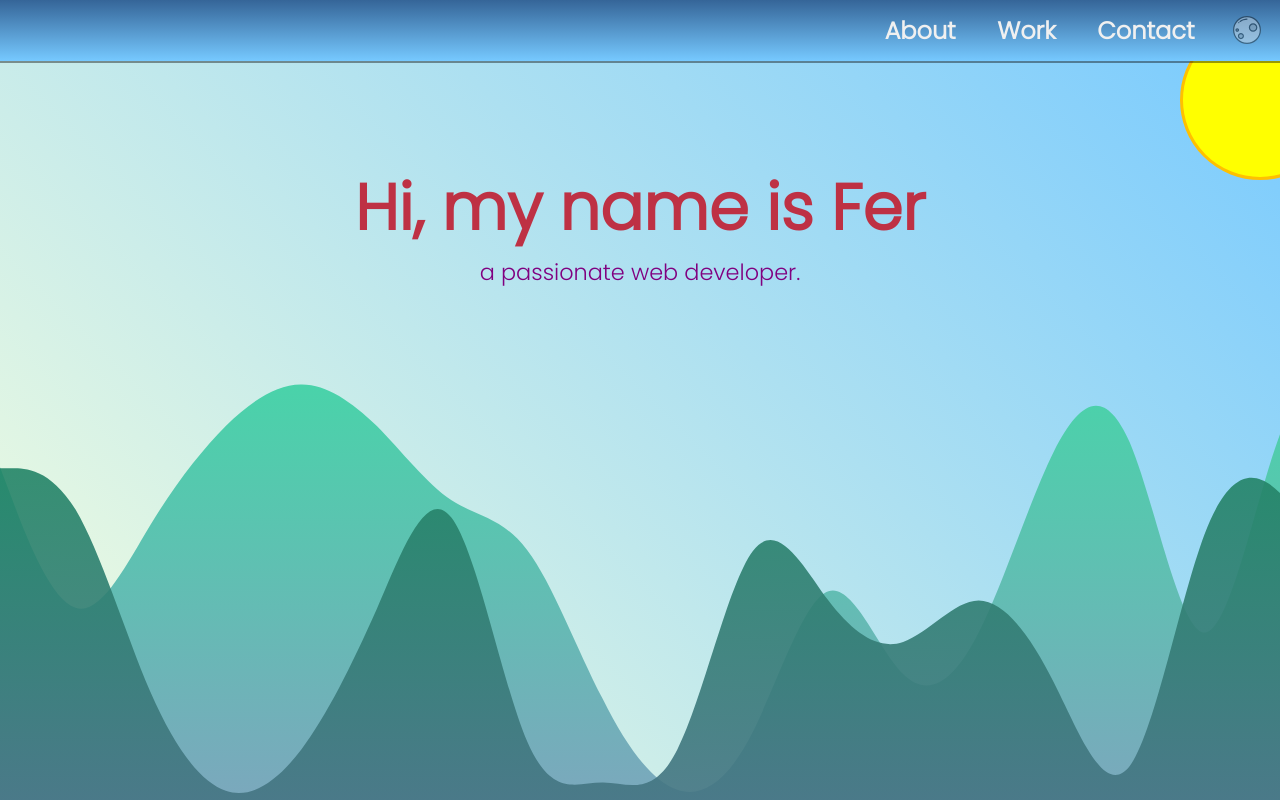
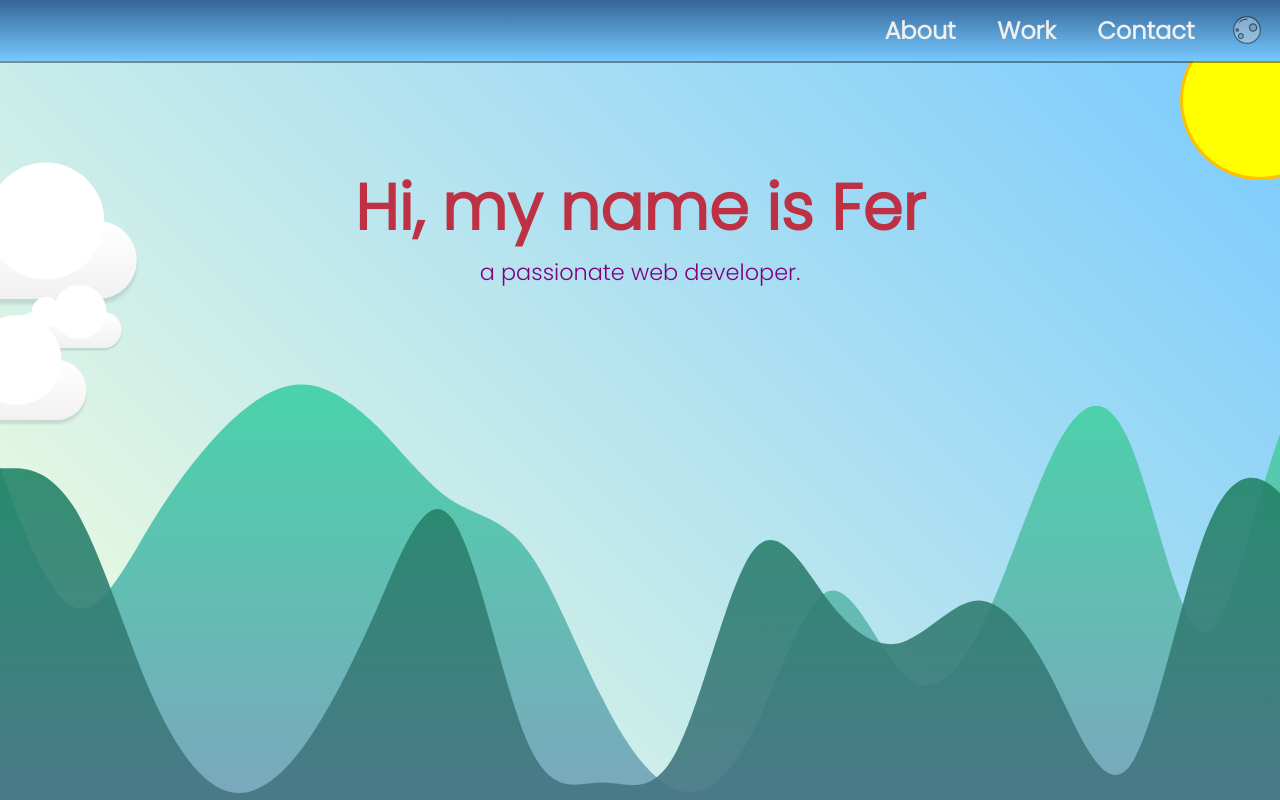
Before and after one commit to fer-rouco/portfolio, a React (Create React App) app in the folder client/: page / in a window 1280 px wide. Both pictures are taken after a click on the item 1246 px from the left and 30 px from the top of the page. Shown: the top 800 px of the page. Built offline with nearby package versions, Linux system fonts and the light colour scheme.

Commit message:
Clouds effect in light mode

```diff
--- a/client/src/components/sections/welcome-section.jsx
+++ b/client/src/components/sections/welcome-section.jsx
@@ -12,16 +12,37 @@ function getRandomInt(min, max) {
 
 function WelcomeSection() {
   const { theme, isDarkMode } = useTheme();
+
+  // Light Mode States
+  const [cloudsCount, setCloudsCount] = useState(0);
+
+  // Dark Mode States
   const [staticStars, setStaticStars] = useState(null);
   const [shootingStarAnimacion, setShootingStarAnimacion] = useState('');
   const [shootingStarAnimacionRandomTime, setShootingStarAnimacionRandomTime] = useState(5000);
+
+  const addToCloudsCount = () => {
+    setCloudsCount(prevCount => prevCount + 1);
+  };
+
+  useEffect(() => {
+    const interval = setInterval(() => {
+      if (cloudsCount < 8) {
+        addToCloudsCount();
+      } else {
+        clearInterval(interval);
+      }
+    }, 2000);
+
+    return () => clearInterval(interval);
+  }, [cloudsCount]);
 
   useEffect(() => {
     setStaticStars(renderStaticStars());
   }, []);
 
   useEffect(() => {
-    const ANIMATION_DURATION = 3000; // Shuld be consistent with the animation css class
+    const ANIMATION_DURATION = 2600; // Shuld be consistent with the animation css class
     const intervalo = setInterval(() => {
       setShootingStarAnimacionRandomTime(getRandomInt(2000, 10000)); // Between 2 and 10 seconds
       const shootingStarAnimacionDirection = (getRandomInt(0, 1) === 0) ? 'L' : 'R';
@@ -50,7 +71,7 @@ function WelcomeSection() {
           width: dimension,
           height: dimension
         };
-        return <div key={`${index}`} className="welcome-section__star" style={style} ></div>
+        return <div key={`${index}`} className="welcome-section__stars" style={style} ></div>
       })
     );
   }
@@ -79,7 +100,22 @@ function WelcomeSection() {
 
     return (
       <>
-        <div className={classnames('welcome-section__star shoting', classNameSettings)} style={style} ></div>
+        <div className={classnames('welcome-section__stars shoting', classNameSettings)} style={style} ></div>
+      </>
+    );
+  }
+
+  const renderClouds = () => {
+    const clouds = Array.from({ length: cloudsCount }).map((_, cloudsCountIndex) => {
+      let xIndex = (cloudsCountIndex + 1 > 5) ? (cloudsCountIndex + 1) - 5 : cloudsCountIndex + 1;
+      return (<div className={`cloud x${xIndex}`}></div>)
+    });
+
+    return (
+      <>
+        <div className="welcome-section__clouds">
+          { clouds }
+        </div>
       </>
     );
   }
@@ -129,6 +165,7 @@ function WelcomeSection() {
   const renderLightMode = () => {
     return (
       <>
+        { renderClouds() }
         { renderMainStar(isDarkMode()) }
       </>
     );
--- a/client/src/components/sections/welcome-section.scss
+++ b/client/src/components/sections/welcome-section.scss
@@ -26,15 +26,15 @@
     position: absolute;
     z-index: 2;
     top: calc(20%);
-  }
 
-  &__text-hi {
-    font-size: 4em;
-  }
+    .welcome-section__text-hi {
+      font-size: 4em;
+    }
 
-  &__text-web-dev {
-    font-size: 1.4em;
-    color: #800080; /*var(--main-red); */ /* var(--main-blue); */
+    .welcome-section__text-web-dev {
+      font-size: 1.4em;
+      color: #800080; /*var(--main-red); */ /* var(--main-blue); */
+    }
   }
 
   &__main-star {
@@ -90,14 +90,147 @@
     }
   }
 
-  &__waves {
-    height: 100%;
-    width: 100%;
-    position: absolute;
-    top: 368px;
+  &__clouds {
+    & .cloud {
+      background: #fff;
+      background: -moz-linear-gradient(top,  #fff 5%, #f1f1f1 100%);
+      background: -webkit-gradient(linear, left top, left bottom, color-stop(5%,#fff), color-stop(100%,#f1f1f1));
+      background: -webkit-linear-gradient(top,  #fff 5%,#f1f1f1 100%);
+      background: -o-linear-gradient(top,  #fff 5%,#f1f1f1 100%);
+      background: -ms-linear-gradient(top,  #fff 5%,#f1f1f1 100%);
+      background: linear-gradient(top,  #fff 5%,#f1f1f1 100%);
+      filter: progid:DXImageTransform.Microsoft.gradient( startColorstr='#fff', endColorstr='#f1f1f1',GradientType=0 );
+
+      -webkit-border-radius: 100px;
+      -moz-border-radius: 100px;
+      border-radius: 100px;
+
+      -webkit-box-shadow: 0 8px 5px rgba(0, 0, 0, 0.1);
+      -moz-box-shadow: 0 8px 5px rgba(0, 0, 0, 0.1);
+      box-shadow: 0 8px 5px rgba(0, 0, 0, 0.1);
+
+      height: 120px;
+      position: absolute;
+      width: 350px;
+
+      &:after, &:before {
+        background: #fff;
+        content: '';
+        position: absolute;
+        z-indeX: -1;
+      }
+
+      &:after {
+        -webkit-border-radius: 100px;
+        -moz-border-radius: 100px;
+        border-radius: 100px;
+
+        height: 100px;
+        left: 50px;
+        top: -50px;
+        width: 100px;
+      }
+
+      &:before {
+        -webkit-border-radius: 200px;
+        -moz-border-radius: 200px;
+        border-radius: 200px;
+
+        width: 180px;
+        height: 180px;
+        right: 50px;
+        top: -90px;
+      }
+
+      /* KEYFRAMES */
+
+      @-webkit-keyframes animateCloud {
+        0% {
+          left: -400px;
+        }
+        100% {
+          left: 100%;
+        }
+      }
+
+      @-moz-keyframes animateCloud {
+        0% {
+          left: -400px;
+        }
+        100% {
+          left: 100%;
+        }
+      }
+
+      @keyframes animateCloud {
+        0% {
+          left: -400px;
+        }
+        100% {
+          left: 100%;
+        }
+      }
+
+      /* ANIMATIONS */
+
+      &.x1 {
+        -webkit-animation: animateCloud 19s linear infinite;
+        -moz-animation: animateCloud 19s linear infinite;
+        animation: animateCloud 19s linear infinite;
+
+        -webkit-transform: scale(0.65);
+        -moz-transform: scale(0.65);
+        transform: scale(0.65);
+        top:200px;
+      }
+
+      &.x2 {
+        -webkit-animation: animateCloud 16s linear infinite;
+        -moz-animation: animateCloud 16s linear infinite;
+        animation: animateCloud 16s linear infinite;
+
+        -webkit-transform: scale(0.3);
+        -moz-transform: scale(0.3);
+        transform: scale(0.3);
+        top: 270px;
+      }
+
+      &.x3 {
+        -webkit-animation: animateCloud 21s linear infinite;
+        -moz-animation: animateCloud 21s linear infinite;
+        animation: animateCloud 21s linear infinite;
+
+        -webkit-transform: scale(0.5);
+        -moz-transform: scale(0.5);
+        transform: scale(0.5);
+        top: 330px;
+      }
+
+      &.x4 {
+        -webkit-animation: animateCloud 22s linear infinite;
+        -moz-animation: animateCloud 22s linear infinite;
+        animation: animateCloud 22s linear infinite;
+
+        -webkit-transform: scale(0.4);
+        -moz-transform: scale(0.4);
+        transform: scale(0.4);
+        top: 160px;
+      }
+
+      &.x5 {
+        -webkit-animation: animateCloud 25s linear infinite;
+        -moz-animation: animateCloud 25s linear infinite;
+        animation: animateCloud 25s linear infinite;
+
+        -webkit-transform: scale(0.55);
+        -moz-transform: scale(0.55);
+        transform: scale(0.55);
+        top: 120px;
+      }
+    }
   }
 
-  &__star {
+  &__stars {
     background: white;
     position: absolute;
     border-radius: 50%;
@@ -161,4 +294,11 @@
       }
     }
   }
+
+  &__waves {
+    height: 100%;
+    width: 100%;
+    position: absolute;
+    top: 368px;
+  }
 }
```
